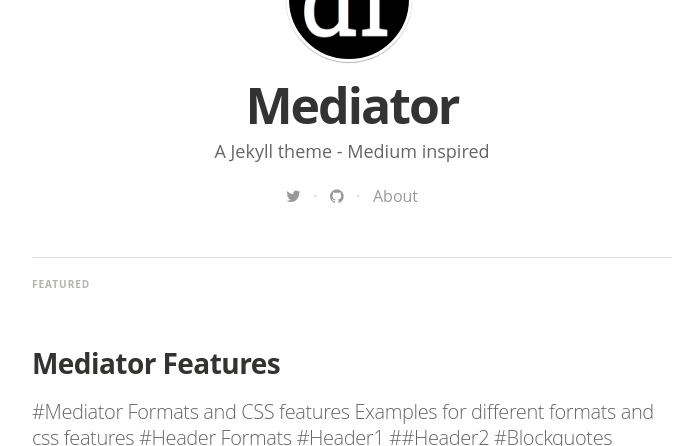
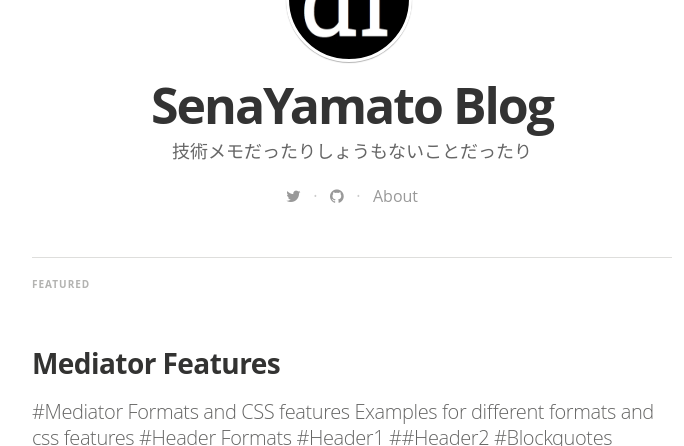
Before and after one commit to nested-loops/nested-loops.github.io, a Jekyll site: the page built from index.html, in a window 1280 px wide and 900 px high, cut to the strip 454-900 px from the top of the window. Shown: the whole strip, without its empty margins (288-972 px from the left). Built offline with Jekyll 4.4.1, drawn with Linux system fonts in a browser that asks for light colours; nearby versions of some CDN libraries; some web fonts are replaced; the list of posts is cut into pages by our own code; some of the changed text lies outside the part shown.

Commit message:
Update _config.yml

```diff
--- a/_config.yml
+++ b/_config.yml
@@ -4,9 +4,9 @@ gems:
   - jekyll-paginate
 
 # Site settings
-title: "Mediator"
+title: "SenaYamato Blog"
 description: > # this means to ignore newlines until "email:"
-   A Jekyll theme - Medium inspired
+   技術メモだったりしょうもないことだったり
 
 email: a-mail@mail.mail
 #blog logo
@@ -16,16 +16,16 @@ float_logo: true # true, false (default)
 # blog cover
 cover: "/assets/images/cA4aKEIPQrerBnp1yGHv_IMG_9534-3-2.jpg"
 
-name: 'Dirk Fabisch'
-author: 'Dirk Fabisch'
-author_image: "/assets/images/author.jpg"
+name: 'SenaYamato'
+author: 'SenaYamato'
+author_image: "/assets/images/icon.png"
 
 paginate:	5
 
 url: "http://myblog.***.***" # the base hostname & protocol for your site
 baseurl: ""
 #used to display twitter cards
-twitter_handle: '@dirkfabisch'
+twitter_handle: '@nestedloop_'
 
 #fill in disqus shortname to use disqus
 #disqus: disqus-shortname
@@ -35,7 +35,7 @@ twitter_handle: '@dirkfabisch'
 # social icons and sharing options
 social:
   - icon:	twitter
-    url:	https://twitter.com/dirkfabisch
+    url:	https://twitter.com/nestedloop_
     desc: Follow me on twitter
     share_url: http://twitter.com/share
     share_title: ?text=
@@ -49,7 +49,7 @@ social:
 #    share_link: "&amp;u="
 
   - icon:	github
-    url:	https://github.com/dirkfabisch
+    url:	https://github.com/nested-loops
     desc:	Fork me on github
     share_url:
     share_title:
```
